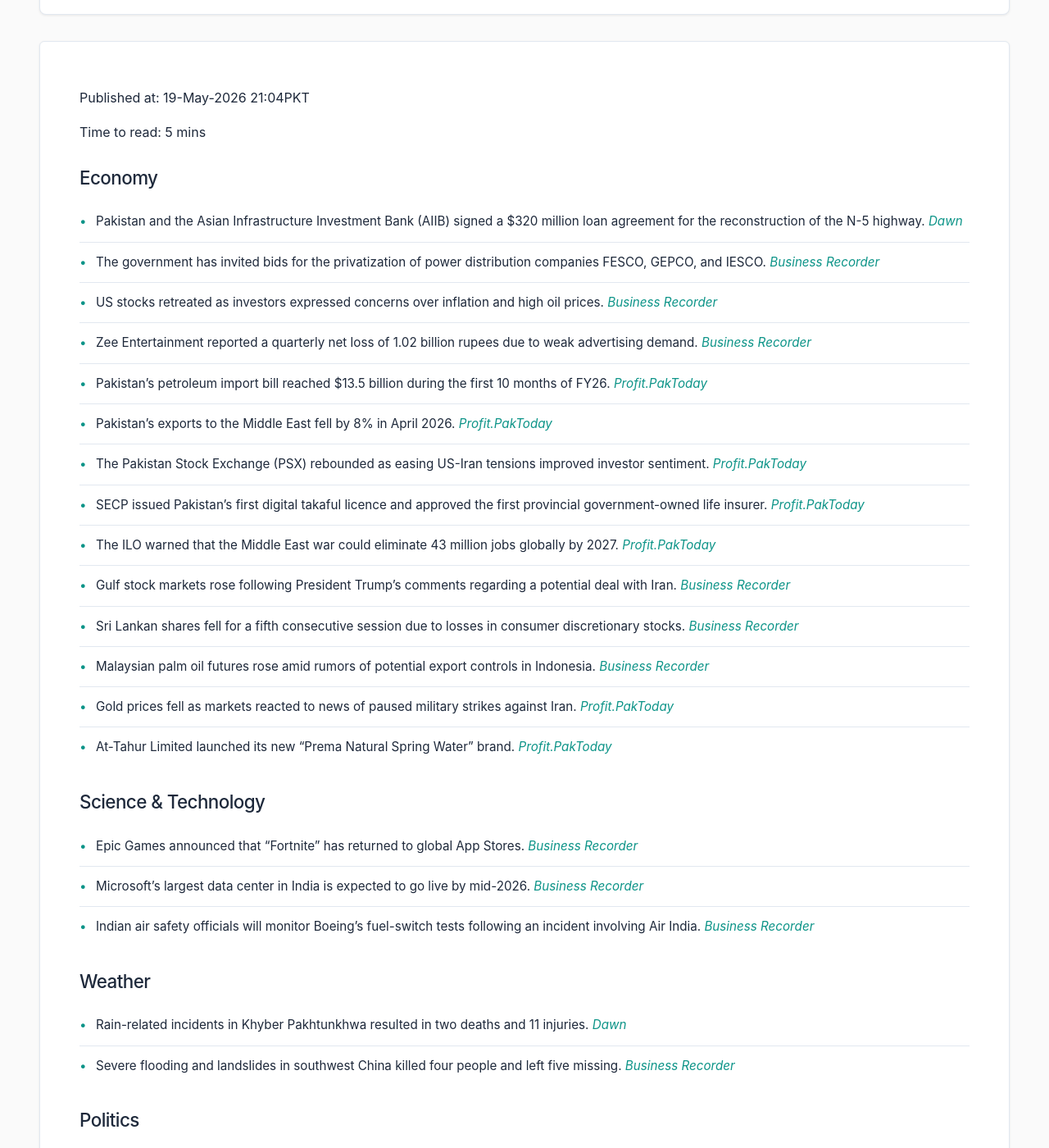
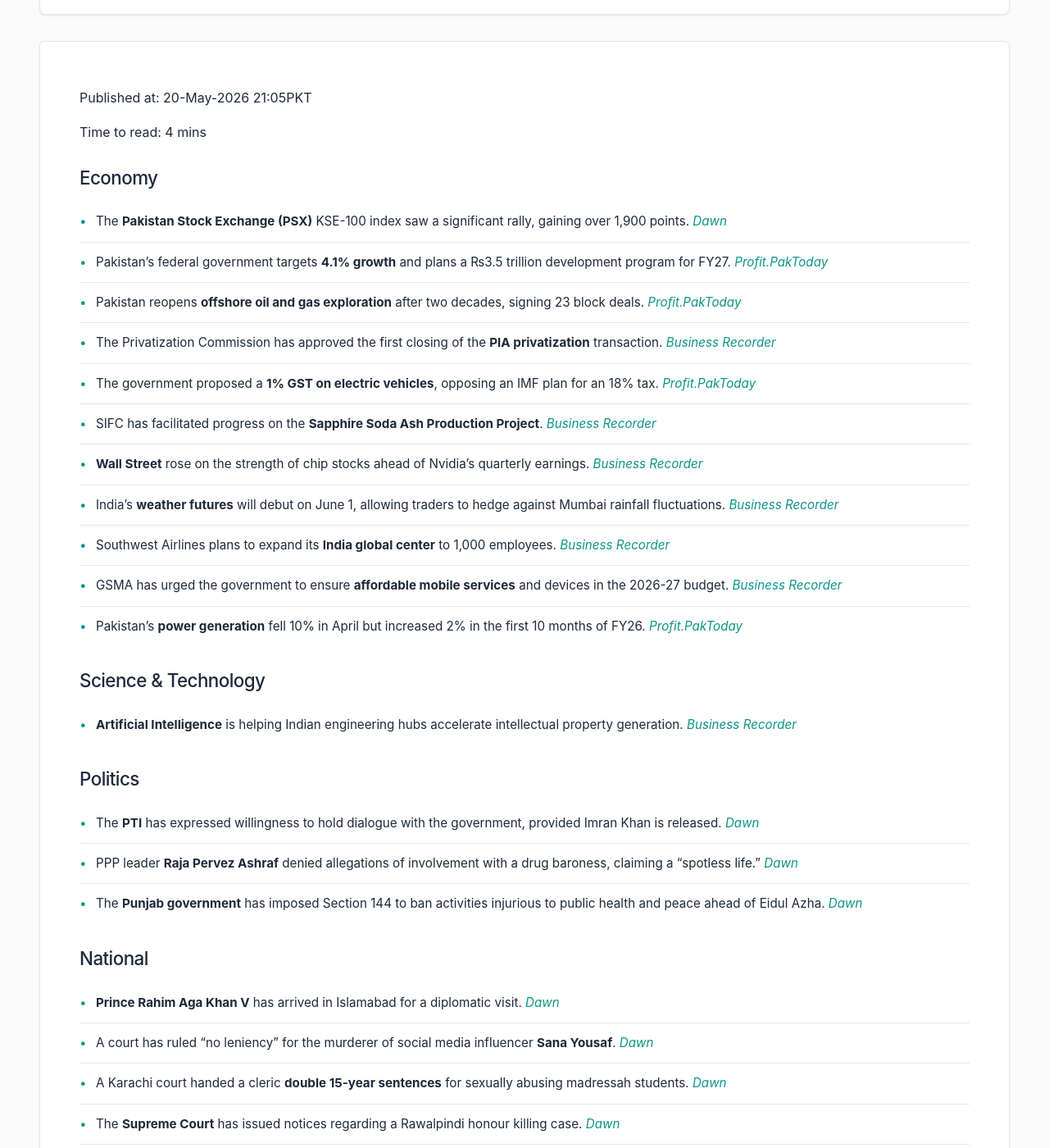
Before and after one commit to zsubzwary/news, a Jekyll site: the page built from en/index.md, in a window 1280 px wide and 1400 px high, scrolled down 209 px. Shown: the whole window at 82% size. Built offline with Jekyll 4.4.1, drawn with Linux system fonts in a browser that asks for light colours; some web fonts are replaced; comment, search, counter and statistics services are not loaded; some of the changed text lies outside the part shown.

Commit message:
DateTime; 2026-05-20T16:05:09.925Z

```diff
--- a/en/index.md
+++ b/en/index.md
@@ -4,73 +4,56 @@ title: Pakistan News Briefing
 lang: en
 ---
 
-Published at: 19-May-2026 21:04PKT
+Published at: 20-May-2026 21:05PKT
 
-Time to read: 5 mins
+Time to read: 4 mins
 
 ### Economy
-- Pakistan and the Asian Infrastructure Investment Bank (AIIB) signed a $320 million loan agreement for the reconstruction of the N-5 highway. *[Dawn](https://www.dawn.com/news/2001545/aiib-to-provide-320m-loan-for-n-5-highway-reconstruction-project)*
-- The government has invited bids for the privatization of power distribution companies FESCO, GEPCO, and IESCO. *[Business Recorder](https://www.brecorder.com/news/40421870/govt-invites-bids-for-privatisation-of-fesco-gepco-iesco)*
-- US stocks retreated as investors expressed concerns over inflation and high oil prices. *[Business Recorder](https://www.brecorder.com/news/40421879/us-stocks-dip-as-markets-fret-over-inflation)*
-- Zee Entertainment reported a quarterly net loss of 1.02 billion rupees due to weak advertising demand. *[Business Recorder](https://www.brecorder.com/news/40421878/indian-broadcaster-zee-posts-quarterly-loss-on-weak-ad-demand-higher-costs)*
-- Pakistan's petroleum import bill reached $13.5 billion during the first 10 months of FY26. *[Profit.PakToday](https://profit.pakistantoday.com.pk/2026/05/19/pakistans-petroleum-import-bill-reaches-13-5-billion-in-10mfy26/)*
-- Pakistan’s exports to the Middle East fell by 8% in April 2026. *[Profit.PakToday](https://profit.pakistantoday.com.pk/2026/05/19/pakistans-exports-to-middle-east-fall-8-imports-up-5-in-april-amid-regional-conflict/)*
-- The Pakistan Stock Exchange (PSX) rebounded as easing US-Iran tensions improved investor sentiment. *[Profit.PakToday](https://profit.pakistantoday.com.pk/2026/05/19/psx-rebounds-as-easing-us-iran-tensions-lift-investor-sentiment/)*
-- SECP issued Pakistan’s first digital takaful licence and approved the first provincial government-owned life insurer. *[Profit.PakToday](https://profit.pakistantoday.com.pk/2026/05/19/secp-issues-pakistans-first-digital-takaful-licence-approves-first-provincial-govt-owned-life-insurer/)*
-- The ILO warned that the Middle East war could eliminate 43 million jobs globally by 2027. *[Profit.PakToday](https://profit.pakistantoday.com.pk/2026/05/19/middle-east-war-could-wipe-out-43-million-jobs-globally-by-2027-ilo-warns/)*
-- Gulf stock markets rose following President Trump's comments regarding a potential deal with Iran. *[Business Recorder](https://www.brecorder.com/news/40421872/gulf-bourses-rise-as-trumps-iran-comments-soothe-nerves)*
-- Sri Lankan shares fell for a fifth consecutive session due to losses in consumer discretionary stocks. *[Business Recorder](https://www.brecorder.com/news/40421865/sri-lankan-shares-fall-for-fifth-straight-session-as-consumer-discretionary-drags)*
-- Malaysian palm oil futures rose amid rumors of potential export controls in Indonesia. *[Business Recorder](https://www.brecorder.com/news/40421867/palm-rises-over-indonesia-export-control-rumours)*
-- Gold prices fell as markets reacted to news of paused military strikes against Iran. *[Profit.PakToday](https://profit.pakistantoday.com.pk/2026/05/19/gold-falls-with-middle-east-war-in-focus-after-trump-pauses-strike/)*
-- At-Tahur Limited launched its new "Prema Natural Spring Water" brand. *[Profit.PakToday](https://profit.pakistantoday.com.pk/2026/05/19/at-tahur-launches-prema-natural-spring-water-brand/)*
+- The **Pakistan Stock Exchange (PSX)** KSE-100 index saw a significant rally, gaining over 1,900 points. *[Dawn](https://www.dawn.com/news/2001782/psx-gains-1900-points-maintaining-renewed-buying)*
+- Pakistan's federal government targets **4.1% growth** and plans a ₨3.5 trillion development program for FY27. *[Profit.PakToday](https://profit.pakistantoday.com.pk/2026/05/20/govt-targets-4-1-growth-plans-over-%e2%82%a83-5-trillion-development-programme-for-fy27/)*
+- Pakistan reopens **offshore oil and gas exploration** after two decades, signing 23 block deals. *[Profit.PakToday](https://profit.pakistantoday.com.pk/2026/05/20/pakistan-reopens-offshore-oil-gas-exploration-after-two-decades-signs-23-block-deals-to-unlock-billion-dollar-investment/)*
+- The Privatization Commission has approved the first closing of the **PIA privatization** transaction. *[Business Recorder](https://www.brecorder.com/news/40422041/pc-board-grants-approvals-for-first-closing-of-pia-privatisation-transaction)*
+- The government proposed a **1% GST on electric vehicles**, opposing an IMF plan for an 18% tax. *[Profit.PakToday](https://profit.pakistantoday.com.pk/2026/05/20/pakistan-proposes-1-gst-on-electric-vehicles-opposes-imf-plan-for-18-tax/)*
+- SIFC has facilitated progress on the **Sapphire Soda Ash Production Project**. *[Business Recorder](https://www.brecorder.com/news/40422042/sifc-facilitates-progress-on-sapphire-soda-ash-production-project)*
+- **Wall Street** rose on the strength of chip stocks ahead of Nvidia's quarterly earnings. *[Business Recorder](https://www.brecorder.com/news/40422054/wall-st-rises-on-chips-strength-ahead-of-nvidia-results)*
+- India's **weather futures** will debut on June 1, allowing traders to hedge against Mumbai rainfall fluctuations. *[Business Recorder](https://www.brecorder.com/news/40422051/indias-weather-futures-debut-puts-mumbai-rain-up-for-trade)*
+- Southwest Airlines plans to expand its **India global center** to 1,000 employees. *[Business Recorder](https://www.brecorder.com/news/40422053/southwest-airlines-to-expand-india-global-centre-to-1000-employees-executive-says)*
+- GSMA has urged the government to ensure **affordable mobile services** and devices in the 2026-27 budget. *[Business Recorder](https://www.brecorder.com/news/40422043/budget-2026-27-gsma-pushes-for-affordable-mobile-services-devices)*
+- Pakistan's **power generation** fell 10% in April but increased 2% in the first 10 months of FY26. *[Profit.PakToday](https://profit.pakistantoday.com.pk/2026/05/20/pakistans-power-generation-falls-10-in-april-rises-2-to-102628-gwh-in-10mfy26/)*
 
 ### Science & Technology
-- Epic Games announced that "Fortnite" has returned to global App Stores. *[Business Recorder](https://www.brecorder.com/news/40421876/epic-games-fortnite-returns-to-app-stores-worldwide)*
-- Microsoft's largest data center in India is expected to go live by mid-2026. *[Business Recorder](https://www.brecorder.com/news/40421874/microsofts-biggest-india-data-center-on-track-to-go-live-in-mid-2026-executive-says)*
-- Indian air safety officials will monitor Boeing's fuel-switch tests following an incident involving Air India. *[Business Recorder](https://www.brecorder.com/news/40421869/india-to-monitor-boeing-fuel-switch-test-tied-to-air-india-london-incident-documents-show)*
-
-### Weather
-- Rain-related incidents in Khyber Pakhtunkhwa resulted in two deaths and 11 injuries. *[Dawn](https://www.dawn.com/news/2001524/2-killed-11-injured-in-rain-related-incidents-in-kp-pdma)*
-- Severe flooding and landslides in southwest China killed four people and left five missing. *[Business Recorder](https://www.brecorder.com/news/40421858/four-dead-five-missing-in-southwest-china-floods)*
+- **Artificial Intelligence** is helping Indian engineering hubs accelerate intellectual property generation. *[Business Recorder](https://www.brecorder.com/news/40422040/ai-helping-indias-engineering-hubs-generate-ip-faster-daimler-truck-exec-says)*
 
 ### Politics
-- PTI and TTAP announced nationwide protests scheduled for Friday regarding Imran Khan's imprisonment and inflation. *[Dawn](https://www.dawn.com/news/2001523/ttap-pti-announces-countrywide-protests-on-friday-against-imrans-imprisonment-rising-inflation)*
-- KP Chief Minister Sohail Afridi was prevented by police from meeting Imran Khan at Adiala Jail. *[Dawn](https://www.dawn.com/news/2001530/kp-cm-afridi-imran-khans-sisters-stopped-from-meeting-former-premier-at-adiala-jail)*
-- The Islamabad High Court raised objections over the failure to submit certified copies of Supreme Court orders in a social media posts case. *[Dawn](https://www.dawn.com/news/2001479/social-media-posts-case-ihc-raises-objections-over-failure-to-submit-certified-copies-of-sc-order)*
-- The Ministry of Finance clarified that the budget-making process is not being run by Ishaq Dar. *[Profit.PakToday](https://profit.pakistantoday.com.pk/2026/05/19/darnomics-not-to-be-run-by-dar-clarifies-finance-ministry/)*
+- The **PTI** has expressed willingness to hold dialogue with the government, provided Imran Khan is released. *[Dawn](https://www.dawn.com/news/2001787/pti-willing-to-hold-dialogue-with-govt-conditional-on-imrans-release)*
+- PPP leader **Raja Pervez Ashraf** denied allegations of involvement with a drug baroness, claiming a "spotless life." *[Dawn](https://www.dawn.com/news/2001774/i-have-led-a-spotless-life-ppps-raja-pervez-reacts-after-purportedly-being-named-by-drug-baroness-pinky)*
+- The **Punjab government** has imposed Section 144 to ban activities injurious to public health and peace ahead of Eidul Azha. *[Dawn](https://www.dawn.com/news/2001741/punjab-govt-bans-activities-injurious-to-public-health-peace-ahead-of-eidul-azha)*
 
 ### National
-- Security forces killed 22 terrorists during an operation in North Waziristan. *[Dawn](https://www.dawn.com/news/2001537/security-forces-kill-22-terrorists-in-north-waziristan-operation-ispr)*
-- Prime Minister Shehbaz Sharif highlighted Pakistan's role as a net regional stabilizer. *[Dawn](https://www.dawn.com/news/2001538/pakistan-a-net-regional-stabiliser-contributing-to-peace-in-the-region-and-beyond-pm-shehbaz)*
-- CDF Asim Munir stated that externally-sponsored terrorism and propaganda cannot derail Pakistan's progress. *[Dawn](https://www.dawn.com/news/2001476/externally-sponsored-terrorism-propaganda-cannot-derail-pakistans-progress-cdf-munir)*
-- An Islamabad court handed a death sentence to Umar Hayat for the murder of TikTok influencer Sana Yousaf. *[Dawn](https://www.dawn.com/news/2001506/islamabad-court-hands-death-sentence-to-convict-in-sana-yousaf-murder-case)*
-- Five suspects were booked for the alleged gang rape of a teenage girl in Ghotki, Sindh. *[Dawn](https://www.dawn.com/news/2001543/5-booked-for-allegedly-gang-raping-girl-in-sindhs-ghotki)*
-- The FIA suspended two officers and registered a case regarding a raid at a jewellery shop in Karachi. *[Dawn](https://www.dawn.com/news/2001539/fia-suspends-two-officers-registers-case-over-incident-in-karachis-sarafa-bazaar)*
-- Sindh IG vowed transparency in investigations involving drug queenpin Anmol alias Pinky. *[Dawn](https://www.dawn.com/news/2001505/sindh-ig-vows-transparency-in-cases-against-anmol-alias-pinky-stretching-across-multiple-domains)*
-- A committee has been formed to address the CNG crisis in Khyber Pakhtunkhwa. *[Dawn](https://www.dawn.com/news/2001491/kp-governor-says-pm-has-formed-committee-to-address-cng-crisis-in-province)*
+- **Prince Rahim Aga Khan V** has arrived in Islamabad for a diplomatic visit. *[Dawn](https://www.dawn.com/news/2001810/prince-rahim-aga-khan-v-arrives-in-islamabad)*
+- A court has ruled "no leniency" for the murderer of social media influencer **Sana Yousaf**. *[Dawn](https://www.dawn.com/news/2001781/in-detailed-order-court-rules-no-leniency-for-murderer-of-sana-yousaf)*
+- A Karachi court handed a cleric **double 15-year sentences** for sexually abusing madressah students. *[Dawn](https://www.dawn.com/news/2001809/karachi-court-hands-cleric-double-15-year-sentences-for-sexually-abusing-two-madressah-students)*
+- The **Supreme Court** has issued notices regarding a Rawalpindi honour killing case. *[Dawn](https://www.dawn.com/news/2001814/sc-issues-notices-to-accused-in-rawalpindi-honour-killing-case-after-jirga-rejects-womans-marriage-choice)*
+- The federal government declared **Eidul Azha holidays** from May 26 to May 28. *[Dawn](https://www.dawn.com/news/2001752/govt-announces-eidul-azha-holidays-from-may-26-28)*
+- The **Islamabad High Court** is considering pleas for the early hearing of sentence suspensions for human rights lawyers. *[Dawn](https://www.dawn.com/news/2001750/ihc-issues-notices-on-applications-seeking-early-hearing-of-imaan-hadis-sentence-suspension-pleas)*
+- Issues regarding **Cambridge examination paper leaks** continue to impact students in Pakistan. *[Dawn](https://www.dawn.com/news/2001784/i-tried-to-buy-a-cambridge-paper-online-this-is-what-happened)*
 
 ### International
-- Ten countries, including Pakistan, condemned Israel's interception of the Gaza aid flotilla. *[Dawn](https://www.dawn.com/news/2001459/10-countries-including-pakistan-condemn-israels-interception-of-gaza-aid-flotilla)*
-- Pakistan extended the ban on Indian aircraft using its airspace until June 24. *[Dawn](https://www.dawn.com/news/2001527/paa-extends-airspace-ban-on-indian-aircraft-until-june-24)*
-- Thailand is cutting visa-free stay durations to curb crimes committed by foreign nationals. *[Dawn](https://www.dawn.com/news/2001503/thailand-cuts-visa-free-stays-citing-crime-by-foreigners)*
-- Five people were killed, including two teenage suspects, after a shooting at a mosque in San Diego, USA. *[Dawn](https://www.dawn.com/news/2001397/5-dead-including-2-teen-suspects-after-shooting-at-san-diegos-largest-mosque)*
-- Iranian authorities held mass weddings for couples declaring readiness for war against the US and Israel. *[Dawn](https://www.dawn.com/news/2001533/in-pictures-iran-stages-mass-weddings-for-couples-ready-for-war-sacrifice)*
-- The WHO expressed concern over the escalating Ebola outbreak in the Democratic Republic of Congo. *[Dawn](https://www.dawn.com/news/2001489/ebola-declared-continental-emergency-who-chief-concerned-at-scale-and-speed-of-dr-congo-outbreak)*
-- India and Italy are set to upgrade their relationship to a special strategic partnership. *[Business Recorder](https://www.brecorder.com/news/40421883/italy-and-india-set-to-upgrade-ties-during-modis-visit-to-rome)*
-- US President Donald Trump indicated the US may need to strike Iran again if no deal is reached. *[Business Recorder](https://www.brecorder.com/news/40421882/trump-says-us-may-need-to-hit-iran-again)*
-- Qatar stated that Pakistan-mediated US-Iran negotiations require more time. *[Business Recorder](https://www.brecorder.com/news/40421859/qatar-says-pakistan-mediated-us-iran-negotiations-need-more-time)*
+- An Israeli minister's video of **detained Gaza flotilla activists** has sparked widespread outcry. *[Dawn](https://www.dawn.com/news/2001815/monstrous-disgraceful-and-inhumane-israeli-minister-sparks-outcry-over-video-of-bound-flotilla-activists)*
+- **China and Russia** have jointly criticized U.S. nuclear and missile defense policies. *[Dawn](https://www.dawn.com/news/2001737/xi-and-putin-unite-in-criticism-of-us-on-nuclear-security-issues)*
+- **U.S. President Donald Trump** stated that negotiations with Iran are in final stages but warned of attacks if a deal is not reached. *[Business Recorder](https://www.brecorder.com/news/40422055/trump-says-negotiations-with-iran-in-final-stages-warns-of-attacks-if-deal-fails)*
+- Iran's chief negotiator accused the **United States** of attempting to restart a war. *[Business Recorder](https://www.brecorder.com/news/40422047/iran-chief-negotiator-ghalibaf-says-us-seeks-to-start-new-war)*
+- **Indian PM Narendra Modi** met with Italian PM Giorgia Meloni in Rome and faced questions from journalists in Norway. *[Dawn](https://www.dawn.com/news/2001776/colosseum-selfies-and-melody-toffee-modi-meets-meloni-in-rome)*
+- **Pakistan and China** reaffirmed their "ironclad" strategic partnership during high-level meetings. *[Dawn](https://www.dawn.com/news/2001761/pakistan-china-share-converging-vision-on-regional-and-global-issues-says-dpm-dar)*
+- **NATO chief** Mark Rutte stated that U.S. troop withdrawals from Europe will not harm alliance defenses. *[Business Recorder](https://www.brecorder.com/news/40422037/nato-chief-says-us-troop-withdrawals-from-europe-wont-hurt-defences)*
+- **Gazan pilgrims** continue to face heavy movement restrictions, barring them from Haj. *[Dawn](https://www.dawn.com/news/2001805/gazans-barred-from-haj-animal-sacrifice-as-eidul-azha-nears)*
 
 ### Sports
-- Spinner Taijul Islam has put Bangladesh on the verge of a Test series win over Pakistan. *[Dawn](https://www.dawn.com/news/2001532/taijul-puts-bangladesh-on-brink-of-test-series-win-over-pakistan)*
-- Brock Lesnar made a surprise return to WWE. *[ARY](https://arynews.tv/brock-lesnar-surprises-fans-with-sudden-wwe-return)*
-- Carlos Alcaraz will miss Wimbledon while recovering from a wrist injury. *[Business Recorder](https://www.brecorder.com/news/40421884/alcaraz-to-miss-wimbledon-as-he-continues-to-recover-from-wrist-injury)*
-- Cristiano Ronaldo has been named in Portugal's squad for the 2026 World Cup. *[Business Recorder](https://www.brecorder.com/news/40421875/ronaldo-41-leads-portugal-into-his-sixth-world-cup)*
-- India has rested Jasprit Bumrah and Ravindra Jadeja for the upcoming Test against Afghanistan. *[Business Recorder](https://www.brecorder.com/news/40421866/india-rest-bumrah-and-jadeja-for-one-off-afghanistan-test)*
+- **Bangladesh** defeated Pakistan 2-0 to clinch the Test series. *[Dawn](https://www.dawn.com/news/2001736/bangladesh-beat-pakistan-by-78-runs-to-clinch-test-series-2-0)*
 
 ### Health
-- The WHO has declared the Ebola outbreak in DR Congo a "continental emergency." *[Dawn](https://www.dawn.com/news/2001489/ebola-declared-continental-emergency-who-chief-concerned-at-scale-and-speed-of-dr-congo-outbreak)*
-- Punjab authorities have issued an alert against the purchase of certain medicines. *[ARY](https://arynews.tv/do-not-buy-these-medicines-punjab-issues-alert-2)*
+- The **WHO** warned of high regional risks for Ebola in the Democratic Republic of Congo, though the global risk remains low. *[Dawn](https://www.dawn.com/news/2001788/who-says-ebola-risk-high-regionally-low-worldwide)*
 
 ### Other
-- A guide was released on how to pay PPSC fees through the e-Khidmat service. *[ARY](https://arynews.tv/how-to-pay-ppsc-fee-through-e-khidmat-service)*
-- Various entertainment updates include news on Ashley Judd, Zayn Malik, Jacob Elordi, and Hayden Panettiere. *[ARY](https://arynews.tv/)*
+- A trailer for "**Voicemails for Isabelle**" has generated significant online excitement. *[ARY](https://arynews.tv/voicemails-for-isabelle-trailer-sparks-excitement-online)*
+- A viral CCTV video shows a **pet dog** attacking a sacrificial animal in Lahore. *[ARY](https://arynews.tv/cctv-footage-shows-dog-attacking-sacrificial-animals-in-lahore)*
```
